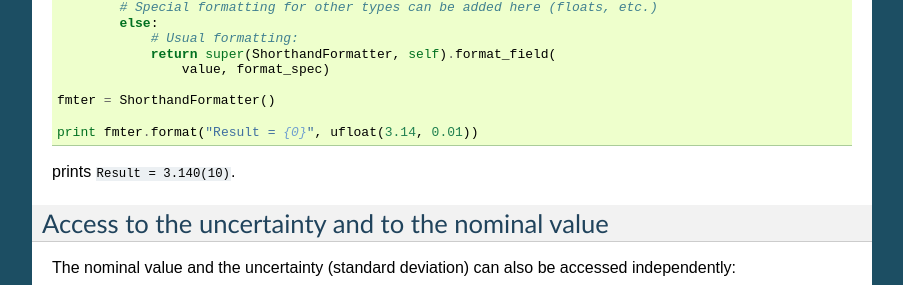
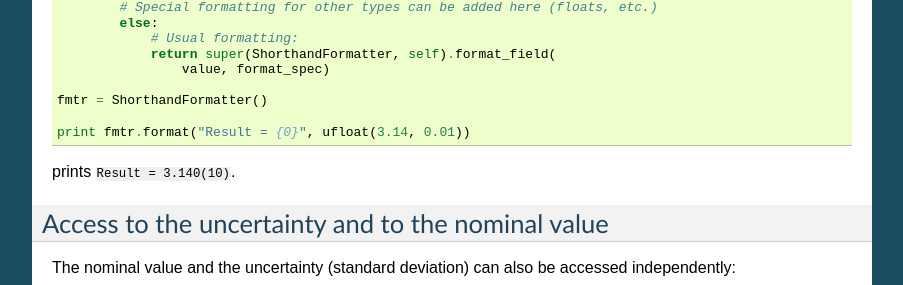
Before and after one commit to lmfit/uncertainties, a Sphinx documentation site: the page built from doc/user_guide.rst, in a window 1280 px wide and 900 px high, scrolled down 3427 px. Shown: the part 167-452 px from the top of the window, without its empty margins (198-1101 px from the left). Built offline with Sphinx 7.4.7, drawn with Linux system fonts in a browser that asks for light colours; the version number is read from the project's files by our own code.

Commit message:
Simpler abbreviation for the formatter.

```diff
--- a/doc/user_guide.rst
+++ b/doc/user_guide.rst
@@ -231,9 +231,9 @@ use the shorthand notation for numbers with uncertainties:
                return super(ShorthandFormatter, self).format_field(
                    value, format_spec)
 
-   fmter = ShorthandFormatter()
+   fmtr = ShorthandFormatter()
 
-   print fmter.format("Result = {0}", ufloat(3.14, 0.01))
+   print fmtr.format("Result = {0}", ufloat(3.14, 0.01))
 
 prints ``Result = 3.140(10)``.
 
```
